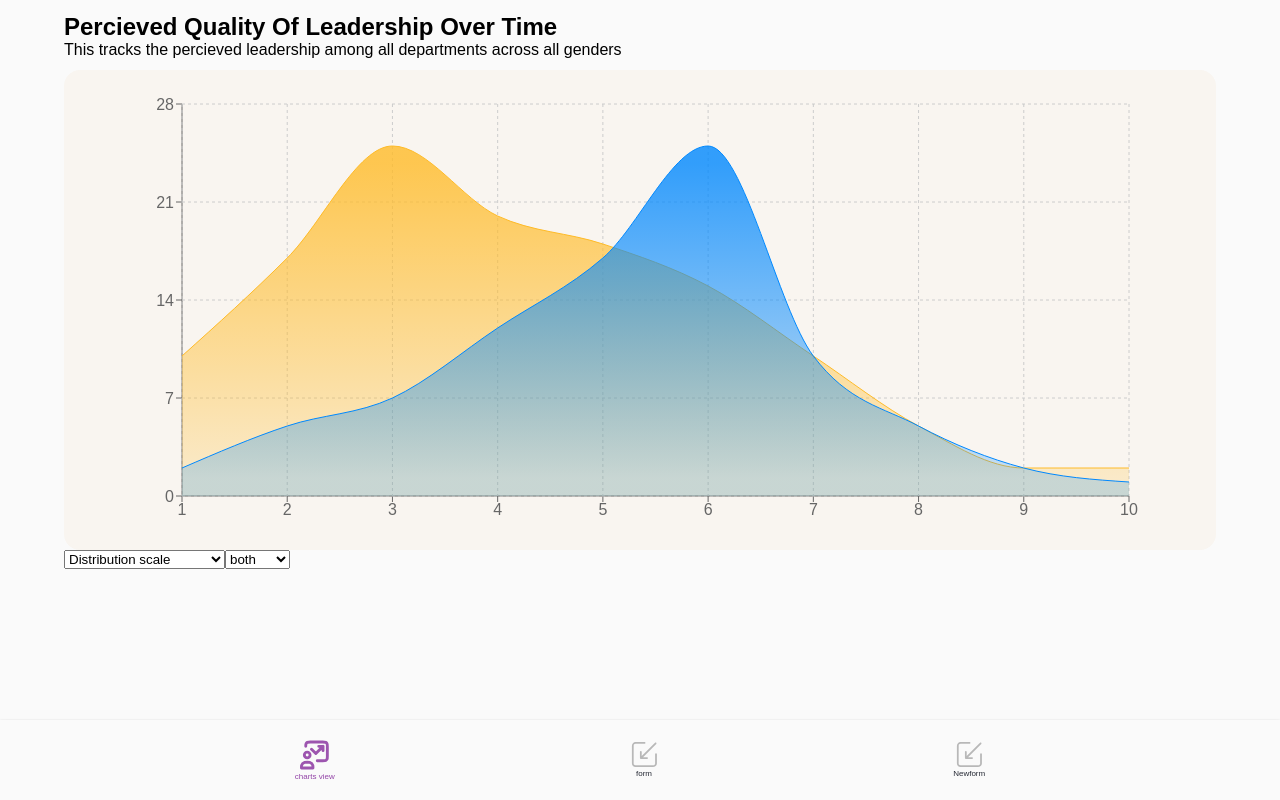
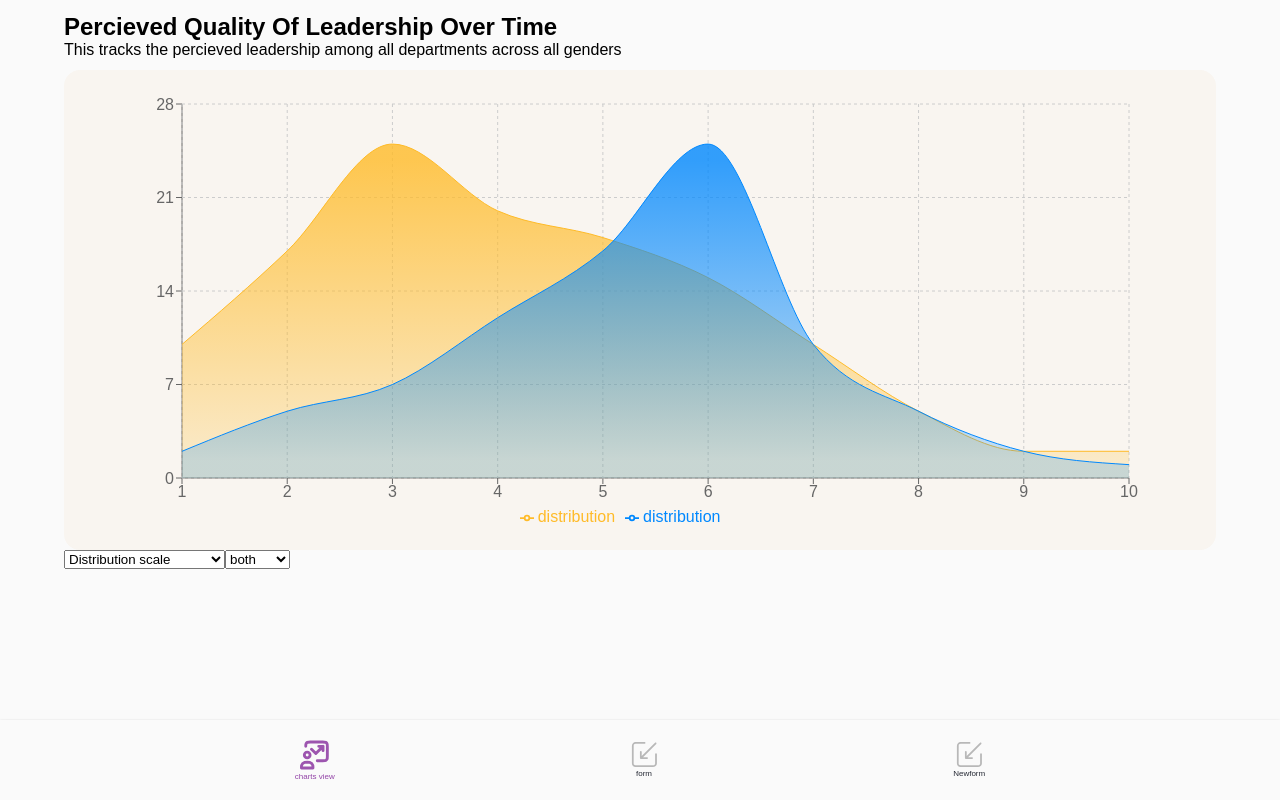
Before and after one commit to karl-soderberg/DiversityTracker, a React (Vite) app in the folder diversitytracker.web/: page / in a window 1280 px wide. Built offline with nearby package versions, Linux system fonts and the light colour scheme; a web font is replaced by a local one.

Commit message:
add legend to charts

```diff
--- a/diversitytracker.web/src/pages/ChartPage.tsx
+++ b/diversitytracker.web/src/pages/ChartPage.tsx
@@ -1,4 +1,4 @@
-import { Area, AreaChart, CartesianGrid, Cell, Line, LineChart, Pie, PieChart, ResponsiveContainer, Tooltip, XAxis, YAxis } from 'recharts'
+import { Area, AreaChart, CartesianGrid, Cell, Legend, Line, LineChart, Pie, PieChart, ResponsiveContainer, Tooltip, XAxis, YAxis } from 'recharts'
 import './ChartPage.css'
 import { useState } from 'react'
 import { MOCKData, data01, } from '../data/MockData'
@@ -50,6 +50,7 @@ export const ChartPage = ( {className} : Props) => {
                             {(scope === "both" || scope === "men") &&
                                 <Area type="monotone" dataKey="numberofmen" name='distribution' stroke={COLORS[0]} fillOpacity={1} fill="url(#colorPv)" />
                             }
+                            <Legend />
                         </AreaChart>
                     }
                     {chartType == 'distributionacrosstime' &&
@@ -63,6 +64,7 @@ export const ChartPage = ( {className} : Props) => {
                             <CartesianGrid stroke="#ccc" strokeDasharray="5 5" />
                             <XAxis dataKey="date" />
                             <YAxis />
+                            <Legend />
                         </LineChart>
                     }
 
@@ -82,6 +84,7 @@ export const ChartPage = ( {className} : Props) => {
                             ))}
                         </Pie>
                         <Tooltip />
+                        <Legend />
                     </PieChart>
                     }
 
```
